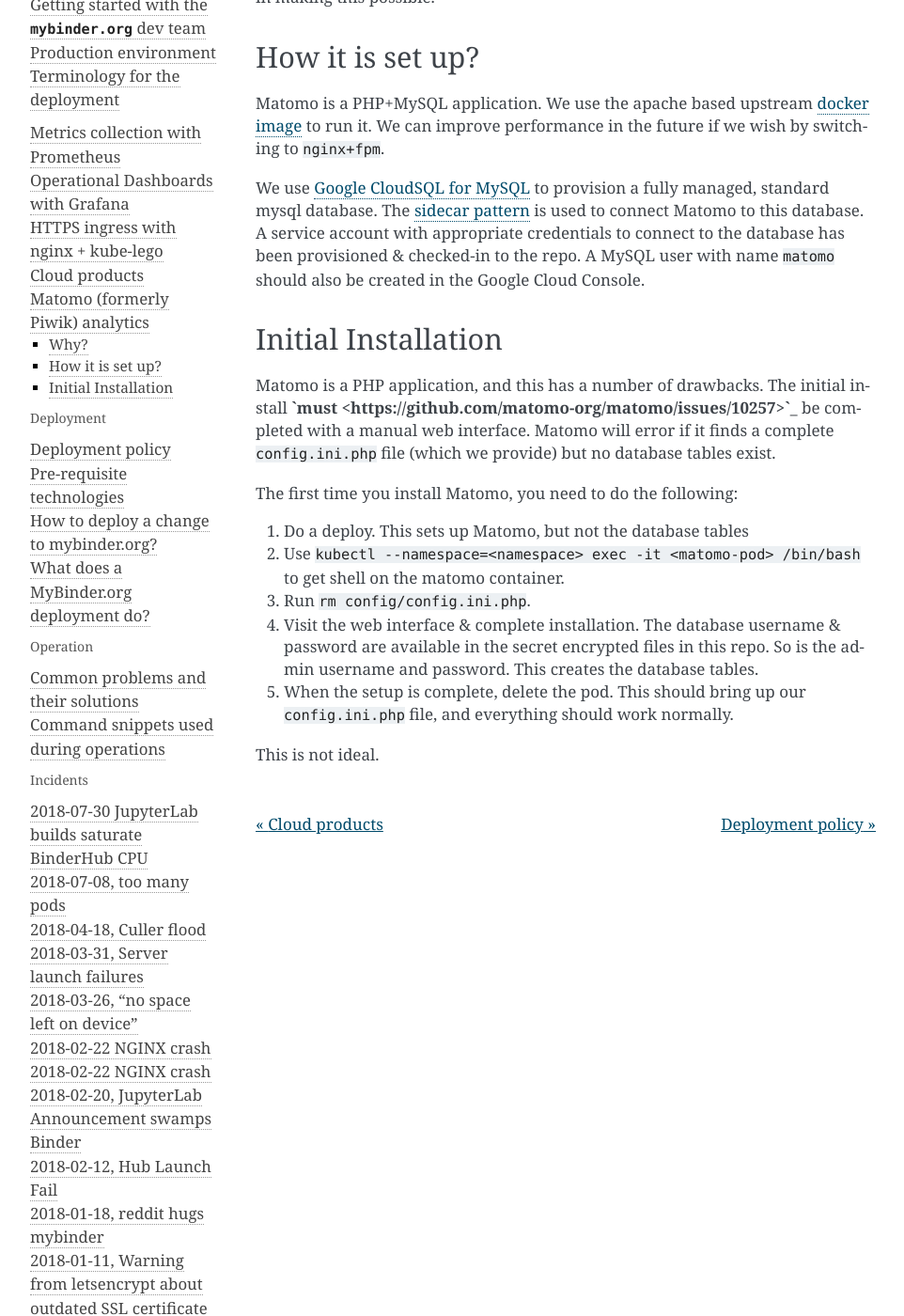
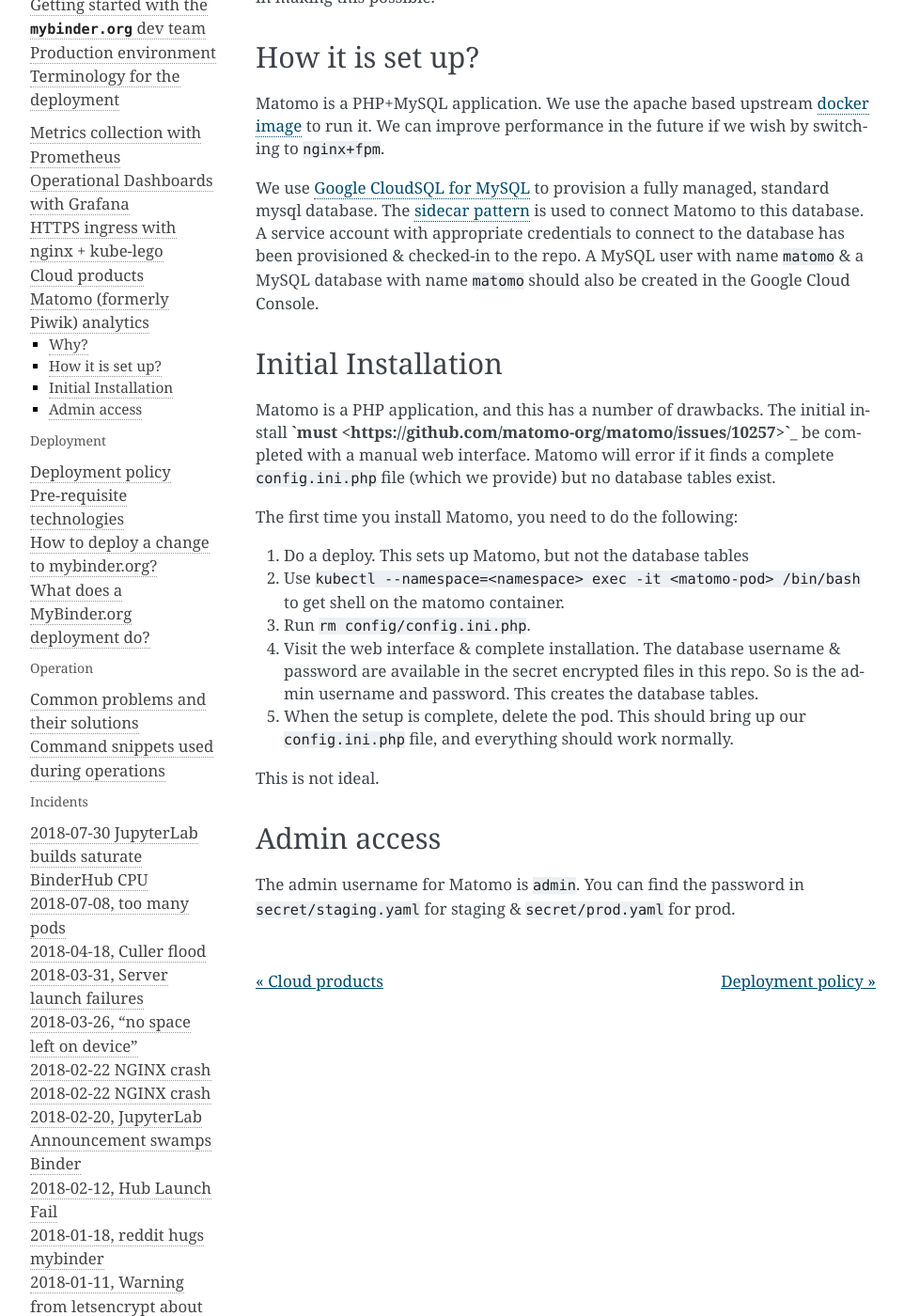
Before and after one commit to jupyterhub/mybinder.org-deploy, a Sphinx documentation site: the page built from docs/source/components/matomo.rst, in a window 1280 px wide and 1400 px high, scrolled down 398 px. Shown: the whole window at 94% size, without its empty margins (148-1110 px from the left). Built offline with Sphinx 7.4.7, drawn with Linux system fonts in a browser that asks for light colours.

Commit message:
Add a bit more docs on matomo setup

```diff
--- a/docs/source/components/matomo.rst
+++ b/docs/source/components/matomo.rst
@@ -27,8 +27,8 @@
 `sidecar pattern <https://cloud.google.com/sql/docs/mysql/connect-kubernetes-engine>`_
 is used to connect Matomo to this database. A service account with appropriate
 credentials to connect to the database has been provisioned & checked-in
-to the repo. A MySQL user with name ``matomo`` should also be created in
-the Google Cloud Console.
+to the repo. A MySQL user with name ``matomo`` & a MySQL database with name ``matomo``
+should also be created in the Google Cloud Console.
 
 Initial Installation
 ====================
@@ -51,3 +51,9 @@
    file, and everything should work normally.
 
 This is not ideal.
+
+Admin access
+============
+
+The admin username for Matomo is ``admin``. You can find the password in
+``secret/staging.yaml`` for staging & ``secret/prod.yaml`` for prod.
```
